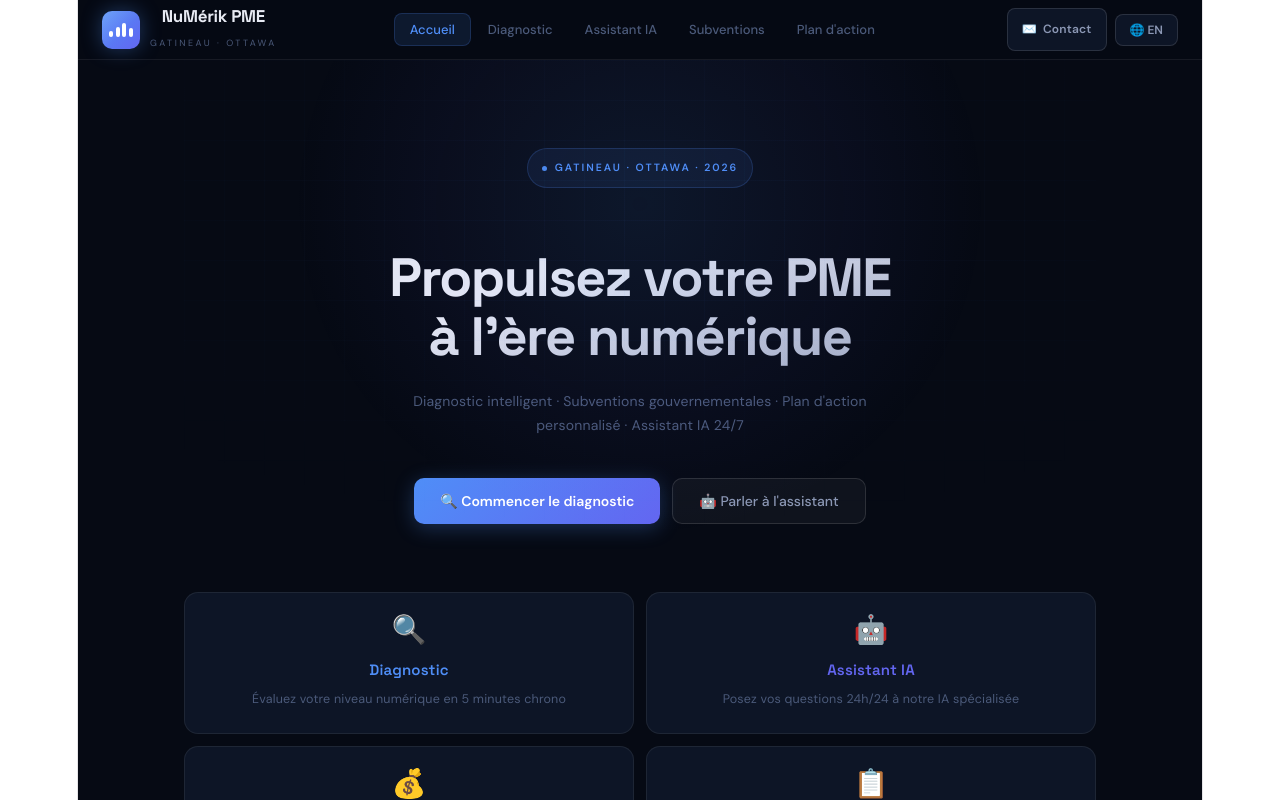
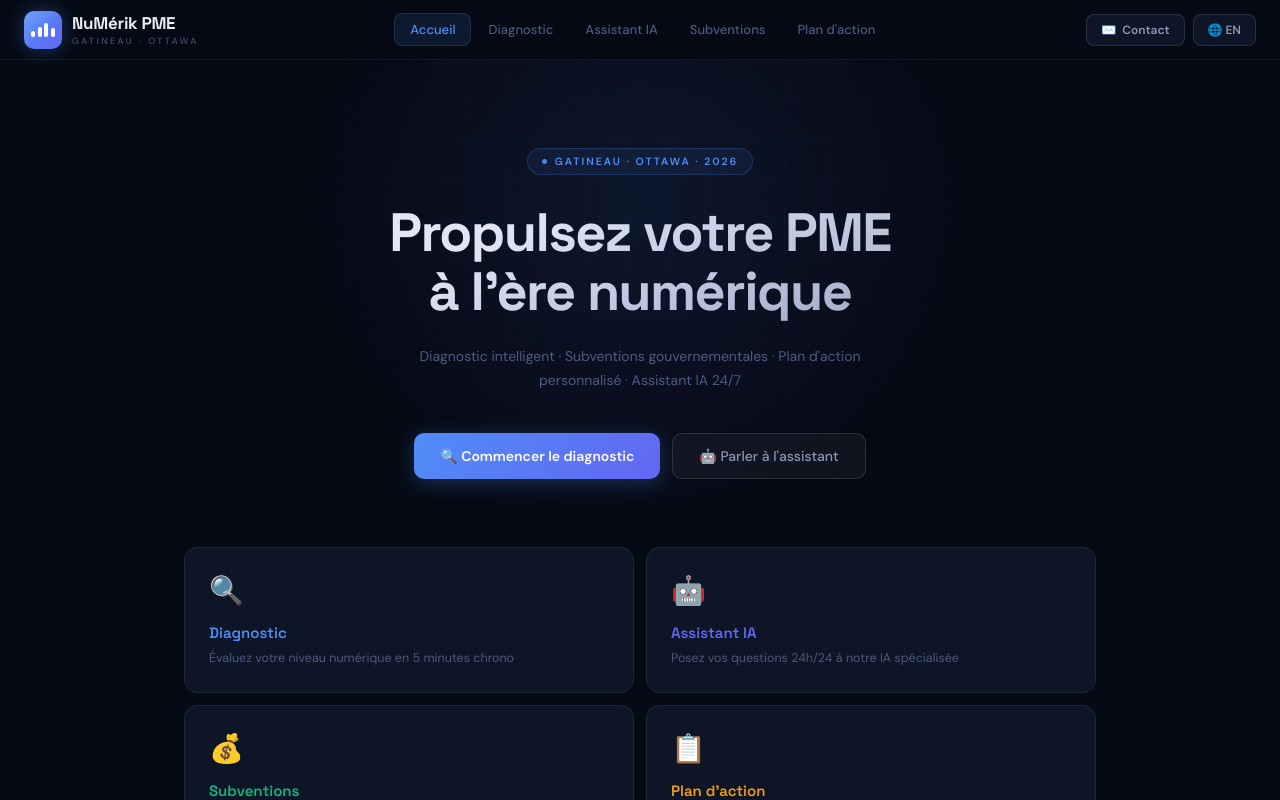
Before and after one commit to jojowill3-web/numerikpme, a React (Vite) app: page / in a window 1280 px wide. Shown: the top 800 px of the page. Built offline with nearby package versions, Linux system fonts and the light colour scheme.

Commit message:
fix: retire konfli CSS Vite default

```diff
--- a/src/App.css
+++ b/src/App.css
@@ -1,184 +1 @@
-.counter {
-  font-size: 16px;
-  padding: 5px 10px;
-  border-radius: 5px;
-  color: var(--accent);
-  background: var(--accent-bg);
-  border: 2px solid transparent;
-  transition: border-color 0.3s;
-  margin-bottom: 24px;
-
-  &:hover {
-    border-color: var(--accent-border);
-  }
-  &:focus-visible {
-    outline: 2px solid var(--accent);
-    outline-offset: 2px;
-  }
-}
-
-.hero {
-  position: relative;
-
-  .base,
-  .framework,
-  .vite {
-    inset-inline: 0;
-    margin: 0 auto;
-  }
-
-  .base {
-    width: 170px;
-    position: relative;
-    z-index: 0;
-  }
-
-  .framework,
-  .vite {
-    position: absolute;
-  }
-
-  .framework {
-    z-index: 1;
-    top: 34px;
-    height: 28px;
-    transform: perspective(2000px) rotateZ(300deg) rotateX(44deg) rotateY(39deg)
-      scale(1.4);
-  }
-
-  .vite {
-    z-index: 0;
-    top: 107px;
-    height: 26px;
-    width: auto;
-    transform: perspective(2000px) rotateZ(300deg) rotateX(40deg) rotateY(39deg)
-      scale(0.8);
-  }
-}
-
-#center {
-  display: flex;
-  flex-direction: column;
-  gap: 25px;
-  place-content: center;
-  place-items: center;
-  flex-grow: 1;
-
-  @media (max-width: 1024px) {
-    padding: 32px 20px 24px;
-    gap: 18px;
-  }
-}
-
-#next-steps {
-  display: flex;
-  border-top: 1px solid var(--border);
-  text-align: left;
-
-  & > div {
-    flex: 1 1 0;
-    padding: 32px;
-    @media (max-width: 1024px) {
-      padding: 24px 20px;
-    }
-  }
-
-  .icon {
-    margin-bottom: 16px;
-    width: 22px;
-    height: 22px;
-  }
-
-  @media (max-width: 1024px) {
-    flex-direction: column;
-    text-align: center;
-  }
-}
-
-#docs {
-  border-right: 1px solid var(--border);
-
-  @media (max-width: 1024px) {
-    border-right: none;
-    border-bottom: 1px solid var(--border);
-  }
-}
-
-#next-steps ul {
-  list-style: none;
-  padding: 0;
-  display: flex;
-  gap: 8px;
-  margin: 32px 0 0;
-
-  .logo {
-    height: 18px;
-  }
-
-  a {
-    color: var(--text-h);
-    font-size: 16px;
-    border-radius: 6px;
-    background: var(--social-bg);
-    display: flex;
-    padding: 6px 12px;
-    align-items: center;
-    gap: 8px;
-    text-decoration: none;
-    transition: box-shadow 0.3s;
-
-    &:hover {
-      box-shadow: var(--shadow);
-    }
-    .button-icon {
-      height: 18px;
-      width: 18px;
-    }
-  }
-
-  @media (max-width: 1024px) {
-    margin-top: 20px;
-    flex-wrap: wrap;
-    justify-content: center;
-
-    li {
-      flex: 1 1 calc(50% - 8px);
-    }
-
-    a {
-      width: 100%;
-      justify-content: center;
-      box-sizing: border-box;
-    }
-  }
-}
-
-#spacer {
-  height: 88px;
-  border-top: 1px solid var(--border);
-  @media (max-width: 1024px) {
-    height: 48px;
-  }
-}
-
-.ticks {
-  position: relative;
-  width: 100%;
-
-  &::before,
-  &::after {
-    content: '';
-    position: absolute;
-    top: -4.5px;
-    border: 5px solid transparent;
-  }
-
-  &::before {
-    left: 0;
-    border-left-color: var(--border);
-  }
-  &::after {
-    right: 0;
-    border-right-color: var(--border);
-  }
-}
+/* Styles for NuMérik PME are defined inline in App.jsx */
--- a/src/index.css
+++ b/src/index.css
@@ -1,111 +1,42 @@
 :root {
-  --text: #6b6375;
-  --text-h: #08060d;
-  --bg: #fff;
-  --border: #e5e4e7;
-  --code-bg: #f4f3ec;
-  --accent: #aa3bff;
-  --accent-bg: rgba(170, 59, 255, 0.1);
-  --accent-border: rgba(170, 59, 255, 0.5);
-  --social-bg: rgba(244, 243, 236, 0.5);
-  --shadow:
-    rgba(0, 0, 0, 0.1) 0 10px 15px -3px, rgba(0, 0, 0, 0.05) 0 4px 6px -2px;
-
-  --sans: system-ui, 'Segoe UI', Roboto, sans-serif;
-  --heading: system-ui, 'Segoe UI', Roboto, sans-serif;
-  --mono: ui-monospace, Consolas, monospace;
-
-  font: 18px/145% var(--sans);
-  letter-spacing: 0.18px;
-  color-scheme: light dark;
-  color: var(--text);
-  background: var(--bg);
+  color-scheme: dark;
   font-synthesis: none;
   text-rendering: optimizeLegibility;
   -webkit-font-smoothing: antialiased;
   -moz-osx-font-smoothing: grayscale;
-
-  @media (max-width: 1024px) {
-    font-size: 16px;
-  }
+  -webkit-tap-highlight-color: transparent;
 }
 
-@media (prefers-color-scheme: dark) {
-  :root {
-    --text: #9ca3af;
-    --text-h: #f3f4f6;
-    --bg: #16171d;
-    --border: #2e303a;
-    --code-bg: #1f2028;
-    --accent: #c084fc;
-    --accent-bg: rgba(192, 132, 252, 0.15);
-    --accent-border: rgba(192, 132, 252, 0.5);
-    --social-bg: rgba(47, 48, 58, 0.5);
-    --shadow:
-      rgba(0, 0, 0, 0.4) 0 10px 15px -3px, rgba(0, 0, 0, 0.25) 0 4px 6px -2px;
-  }
-
-  #social .button-icon {
-    filter: invert(1) brightness(2);
-  }
-}
-
+html,
 body {
   margin: 0;
+  padding: 0;
+  background: #060A14;
+  color: #E8EBF4;
+  font-family: 'DM Sans', system-ui, -apple-system, 'Segoe UI', Roboto, sans-serif;
+  overflow-x: hidden;
 }
 
 #root {
-  width: 1126px;
-  max-width: 100%;
-  margin: 0 auto;
-  text-align: center;
-  border-inline: 1px solid var(--border);
   min-height: 100svh;
+  width: 100%;
   display: flex;
   flex-direction: column;
+}
+
+*,
+*::before,
+*::after {
   box-sizing: border-box;
 }
 
-h1,
-h2 {
-  font-family: var(--heading);
-  font-weight: 500;
-  color: var(--text-h);
+img,
+svg,
+video {
+  max-width: 100%;
+  display: block;
 }
 
-h1 {
-  font-size: 56px;
-  letter-spacing: -1.68px;
-  margin: 32px 0;
-  @media (max-width: 1024px) {
-    font-size: 36px;
-    margin: 20px 0;
-  }
+button {
+  font-family: inherit;
 }
-h2 {
-  font-size: 24px;
-  line-height: 118%;
-  letter-spacing: -0.24px;
-  margin: 0 0 8px;
-  @media (max-width: 1024px) {
-    font-size: 20px;
-  }
-}
-p {
-  margin: 0;
-}
-
-code,
-.counter {
-  font-family: var(--mono);
-  display: inline-flex;
-  border-radius: 4px;
-  color: var(--text-h);
-}
-
-code {
-  font-size: 15px;
-  line-height: 135%;
-  padding: 4px 8px;
-  background: var(--code-bg);
-}
```
